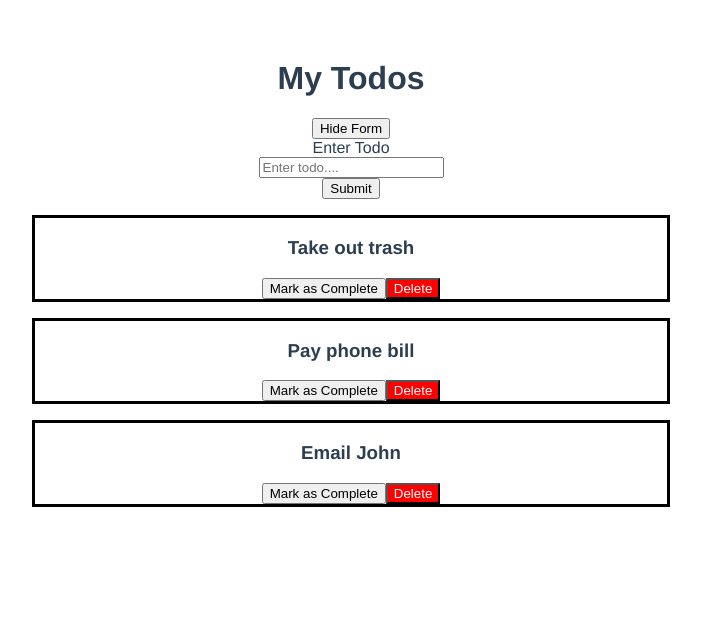
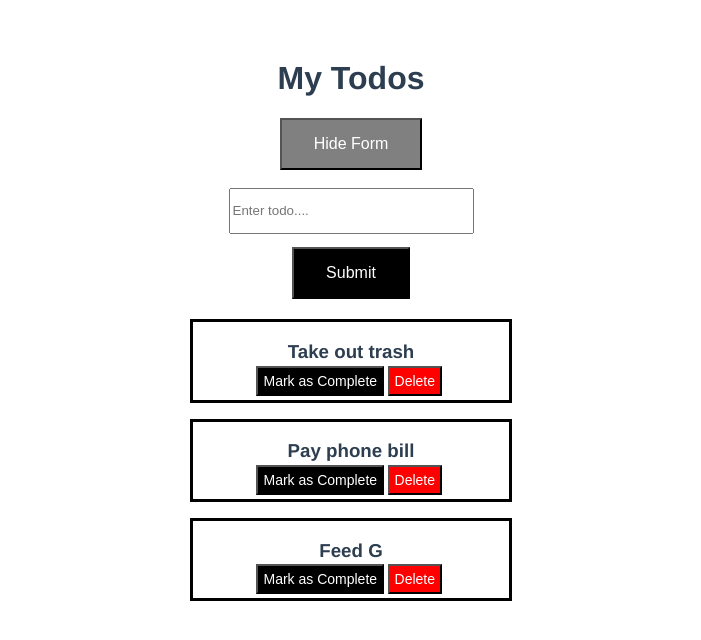
Before and after one commit to kevinneyer/vue-todo-3.4.21, a Vue app: page / in a window 1280 px wide. Both pictures are taken after a click on the button "Create Todo". Shown: the top 640 px of the page, without its empty margins (289-990 px from the left). Built offline with nearby package versions, Linux system fonts and the light colour scheme; data requests are answered from the project's data file.

Commit message:
minor styling

```diff
--- a/db.json
+++ b/db.json
@@ -11,9 +11,9 @@
       "completed": false
     },
     {
-      "id": 4,
-      "content": "Email John",
-      "completed": false
+      "content": "Feed G",
+      "completed": false,
+      "id": 5
     }
   ]
 }
--- a/src/components/CreateForm.vue
+++ b/src/components/CreateForm.vue
@@ -1,10 +1,9 @@
 <template>
-    <div>
+    <div class='form-container'>
         <form v-on:submit.prevent='submitHandler' class='form'>
-            <label>Enter Todo</label><br />
-            <input v-model="content" type='text' name='content' placeholder="Enter todo...."/><br />
+            <input class='text' v-model="content" type='text' name='content' placeholder="Enter todo...."/><br />
             <input type='hidden' />
-            <input type='submit' />
+            <input class='button' type='submit' />
         </form>
     </div>
 </template>
@@ -33,6 +32,35 @@ export default {
 
 <style scoped>
     .form{
+        margin-top: .25em;
+        margin-bottom: .25em;
         display: block;
     }
+    .form-container{
+        /* border-style: dashed;
+        border-color: black; */
+        width: 25%;
+        margin-right: auto;
+        margin-left: auto;
+    }
+    .text{
+        width: 75%;
+        height: 40px;
+        margin-right: auto;
+        margin-left: auto;
+        margin-top: 1em;
+        margin-bottom: 1em;
+    }
+
+    .button{
+        background-color: black;
+        color: white;
+        /* margin-top: .25em; */
+        margin-bottom: .25em;
+          padding: 15px 32px;
+        text-align: center;
+        text-decoration: none;
+        display: inline-block;
+        font-size: 16px;
+    }
 </style>
--- a/src/components/Home.vue
+++ b/src/components/Home.vue
@@ -2,7 +2,7 @@
   <div>
     <div>
       <h1>My Todos</h1>
-      <button @click='formHandler'>{{ form ? 'Hide Form' : 'Create Todo' }}</button>
+      <button class= 'button' @click='formHandler'>{{ form ? 'Hide Form' : 'Create Todo' }}</button>
     </div>
     <div v-if='form'>
       <CreateForm @submit-handler='addHandler'/>
@@ -95,3 +95,15 @@ export default {
   }
 }
 </script>
+
+<style scoped>
+  .button{
+    background-color: grey;
+    color: white;
+  padding: 15px 32px;
+  text-align: center;
+  text-decoration: none;
+  display: inline-block;
+  font-size: 16px;
+}
+</style>
--- a/src/components/ToDo.vue
+++ b/src/components/ToDo.vue
@@ -1,13 +1,17 @@
 <template>
     <div v-if='todo.completed === false' class='todo-card' >
         <h3>{{ todo.content }}</h3>
-        <button @click='completeHandler(todo.id)'>Mark as Complete</button>
-        <button @click='deleteHandler(todo.id)' class='delete'>Delete</button>
+        <div class='buttons'>
+            <button @click='completeHandler(todo.id)' class='button'>Mark as Complete</button>
+            <button @click='deleteHandler(todo.id)' class='delete'>Delete</button>
+        </div>
     </div>
     <div v-else-if="todo.completed === true" class='disabled'>
         <h3>{{ todo.content }}</h3>
-        <button @click='completeHandler(todo.id)'>Undo</button>
-        <button @click='deleteHandler(todo.id)' class='delete'>Delete</button>
+        <div class='buttons'>
+            <button @click='completeHandler(todo.id)'>Undo</button>
+            <button @click='deleteHandler(todo.id)' class='delete'>Delete</button>
+        </div>
     </div>
 </template>
 
@@ -32,7 +36,7 @@ export default {
         margin-bottom: 1em;
         border: black;
         border-style: solid;
-        width: 50%;
+        width: 25%;
         margin-right: auto;
         margin-left: auto;
     }
@@ -42,7 +46,7 @@ export default {
         margin-bottom: 1em;
         border: rgb(145, 145, 145);
         border-style: solid;
-        width: 50%;
+        width: 25%;
         margin-right: auto;
         margin-left: auto;
         background-color: rgb(145, 145, 145);
@@ -51,5 +55,25 @@ export default {
     .delete{
         background-color: red;
         color: white;
+        padding: 5px 5px;
+        text-align: center;
+        text-decoration: none;
+        display: inline-block;
+        font-size: 14px;
+    }
+    .button{
+        background-color: black;
+        color: white;
+        padding: 5px 5px;
+        text-align: center;
+        text-decoration: none;
+        display: inline-block;
+        font-size: 14px;
+        margin-right: .25em;
+        margin-left: -.25em;
+    }
+    .buttons{
+        margin-top: -1em;
+        padding-bottom: .25em;
     }
 </style>
```
